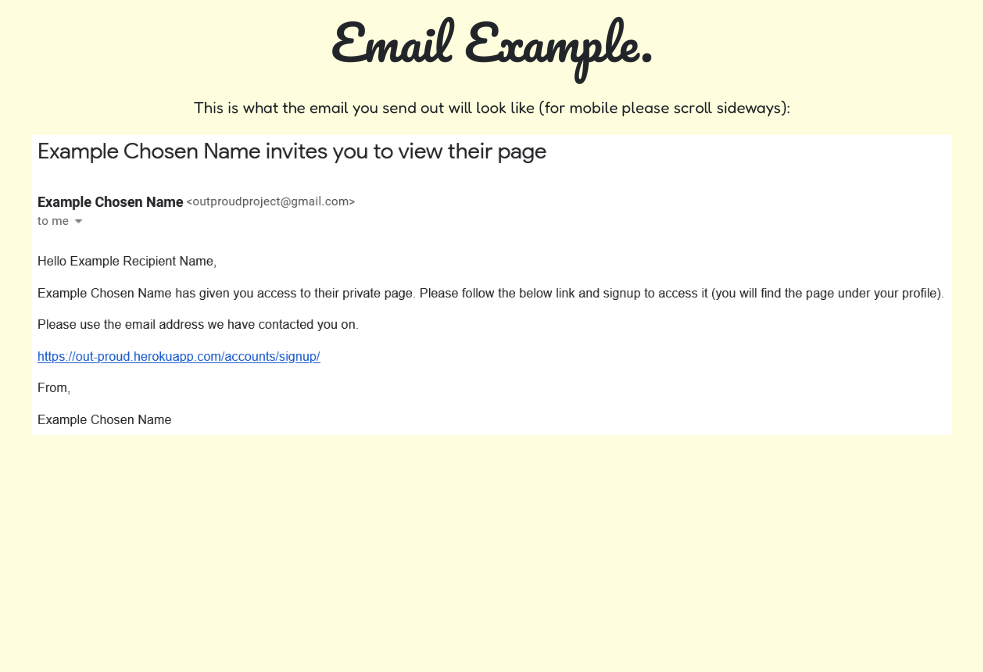
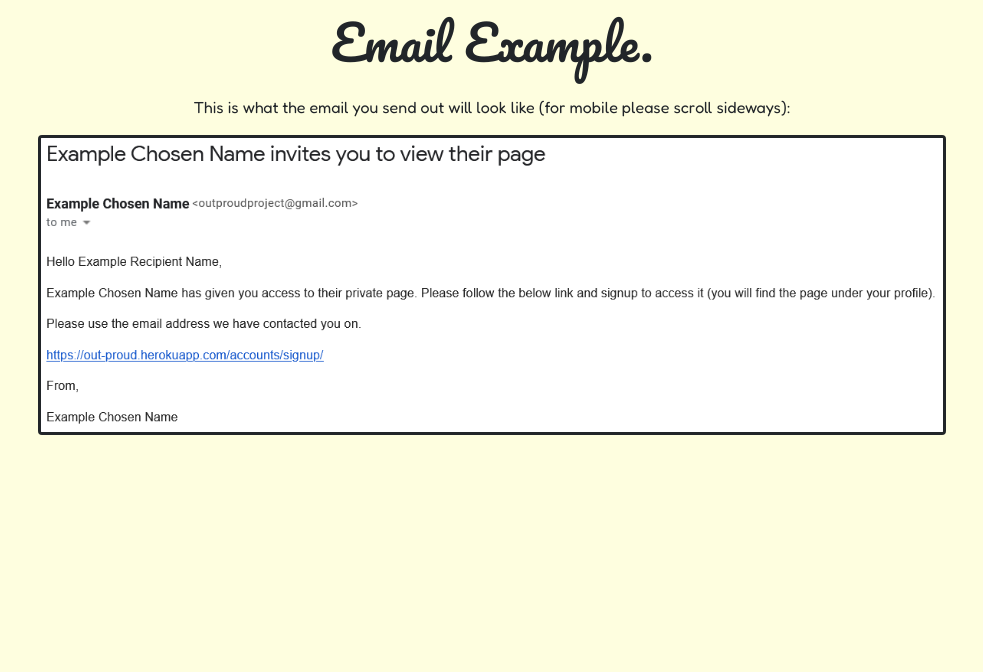
Before and after one commit to keelback-code/out-proud, a Django app: page /email_example/ in a window 1280 px wide. Shown: the part 99-771 px from the top of the page, without its empty margins (148-1131 px from the left). Run offline with Django 3.2, Linux system fonts and the light colour scheme.

Commit message:
Add border to email example image

```diff
--- a/static/css/style.css
+++ b/static/css/style.css
@@ -128,8 +128,6 @@ a,
 
 /* Style for resources page */
 
-
-
 @media screen and (max-width: 600px) {
     .video-resources {
         max-width: 90vw;
--- a/templates/email_example.html
+++ b/templates/email_example.html
@@ -10,7 +10,7 @@
       <h1 class="landing-heading mb-4">Email Example.</h1>
       <p>This is what the email you send out will look like (for mobile please scroll sideways):</p>
       <div>
-        <img class="email-image" src="{% static 'images/email-example-image.png' %}" alt="An example of the email that the 'Allow Viewer' form will send out.
+        <img class="email-image border border-3 rounded border-dark" src="{% static 'images/email-example-image.png' %}" alt="An example of the email that the 'Allow Viewer' form will send out.
         The subject line says: 'Example Chosen Name invites you to view their page'. The body of the email says: 'Hello Example Recipient Name,
         Example Chosen Name has given you access to their private page.
         Please follow the below link and signup to access it (you will find the page under your profile).
```
